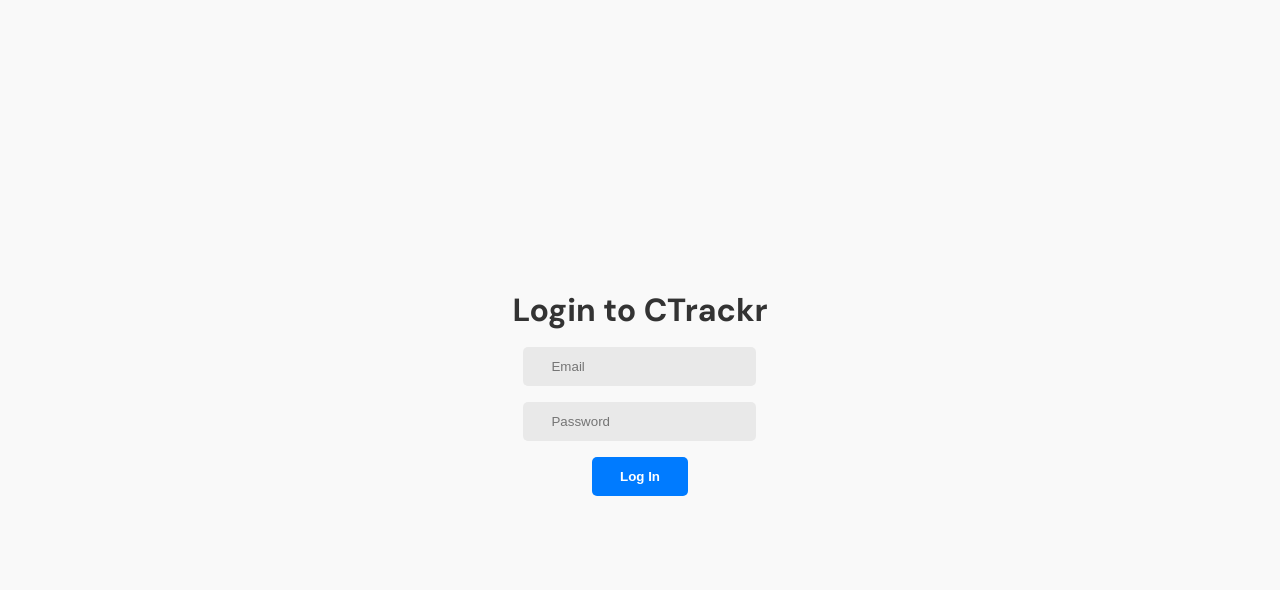
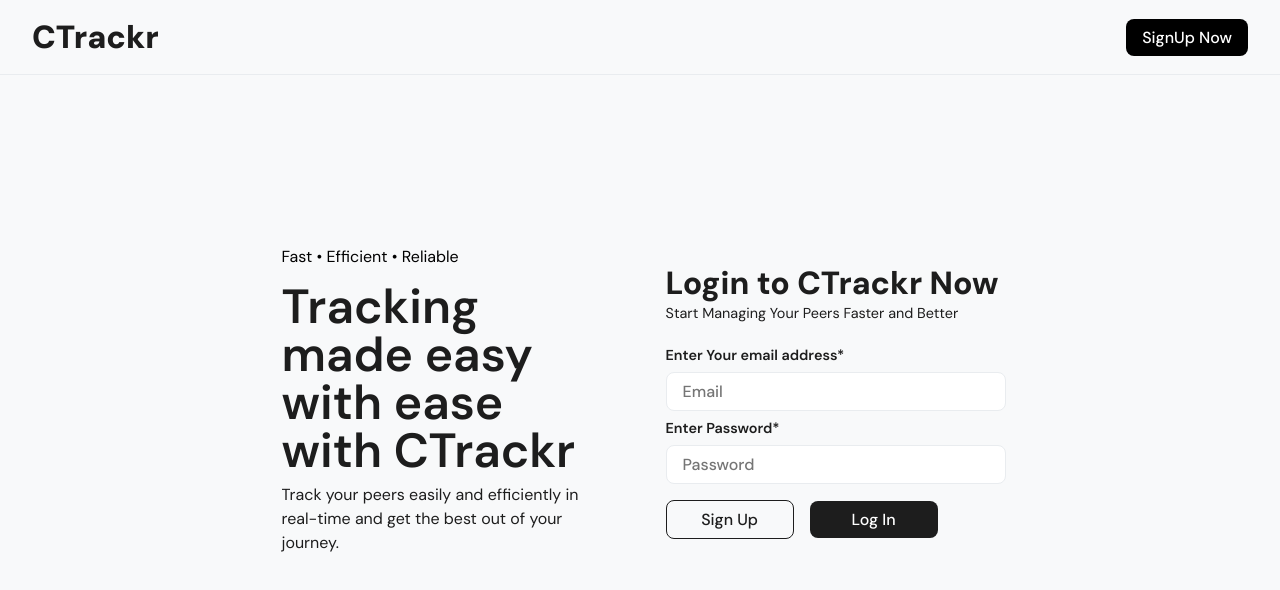
Before and after one commit to AswinAsok/ctrackr, a React (Vite) app: page / in a window 1280 px wide. Shown: the top 590 px of the page. Built offline with nearby package versions, Linux system fonts and the light colour scheme; no server answers.

Commit message:
feat(login):ui-revamped

```diff
--- a/src/pages/Auth/Login.module.css
+++ b/src/pages/Auth/Login.module.css
@@ -1,81 +1,166 @@
 .themeContainer {
-    min-height: 100vh;
-    min-width: 100vw;
-
     display: flex;
-    flex-direction: column;
     justify-content: center;
     align-items: center;
+    height: 100vh;
+    background-color: #f8f9fa;
+}
 
+.navbarContainer {
+    background-color: #f8f9fa;
+    border-bottom: 1px solid #e9ecef;
+    padding: 1rem 2rem;
+    display: flex;
+    justify-content: space-between;
+    align-items: center;
+
+    position: fixed;
+    top: 0;
+    left: 0;
+    right: 0;
+    z-index: 1000;
+}
+
+.navbarHeaderText {
     font-family: "DM Sans", sans-serif;
+
+    font-size: 2rem;
+    font-weight: 900;
+    color: #1d1d1d;
+}
+
+.authContainer {
+    display: flex;
+    flex-direction: row;
+    justify-content: space-between;
+    align-items: center;
+    flex-wrap: wrap;
+    column-gap: 4rem;
+}
+
+.signUpButton {
+    background-color: #000000;
+    color: white;
+    padding: 0.5rem 1rem;
+    border-radius: 0.5rem;
+    border: none;
+    font-family: "DM Sans", sans-serif;
+    font-weight: 500;
+    font-size: 1rem;
+    cursor: pointer;
+}
+
+.authHeader {
+    font-family: "DM Sans", sans-serif;
+    font-size: 2rem;
+    font-weight: 800;
+    color: #1d1d1d;
+}
+
+.authSubHeader {
+    font-family: "DM Sans", sans-serif;
+    font-size: 0.9rem;
+    font-weight: 400;
+    color: #1d1d1d;
 }
 
 .formContainer {
     display: flex;
     flex-direction: column;
-    justify-content: center;
-    align-items: center;
+    justify-content: flex-start;
+    align-items: flex-start;
+    margin-top: 1rem;
 }
 
-.authHeader {
-    font-size: 2rem;
-    font-weight: 700;
-    color: var(--text-color);
-    margin-bottom: 1rem;
+.inputContainer {
+    display: flex;
+    flex-direction: column;
+    justify-content: flex-start;
+    align-items: flex-start;
+    margin-top: 0.5rem;
+}
+
+.inputLabel {
+    font-family: "DM Sans", sans-serif;
+    font-size: 0.9rem;
+    font-weight: 600;
+    color: #1d1d1d;
 }
 
 .authInput {
-    padding: 0.75rem 1.75rem;
-    margin-bottom: 1rem;
-    border: none;
-    border-radius: 5px;
-    background-color: #e9e9e9;
+    font-family: "DM Sans", sans-serif;
+    font-size: 1rem;
+    font-weight: 500;
+    color: #1d1d1d;
+    min-width: 17rem;
+    padding: 0.5rem 1rem;
+    border: 1px solid #e9ecef;
+    border-radius: 0.5rem;
+    margin-top: 0.5rem;
+    width: 100%;
 }
 
 .authButton {
-    padding: 0.75rem 1.75rem;
+    background-color: #1d1d1d;
+    color: white;
+    padding: 0.5rem 1rem;
+    border-radius: 0.5rem;
+    border: none;
+    font-family: "DM Sans", sans-serif;
+    font-weight: 500;
+    font-size: 1rem;
+    cursor: pointer;
+    margin-top: 1rem;
 
-    border: none;
-    border-radius: 5px;
-    background-color: var(--primary-color);
-    color: white;
-    font-weight: 700;
+    min-width: 8rem;
+}
+
+.secondaryAuthButton {
+    background-color: #f8f9fa;
+    color: #1d1d1d;
+    padding: 0.5rem 1rem;
+    border-radius: 0.5rem;
+    border: 1px solid #1d1d1d;
+    font-family: "DM Sans", sans-serif;
+    font-weight: 500;
+    font-size: 1rem;
     cursor: pointer;
+    margin-top: 1rem;
 
+    min-width: 8rem;
+}
+
+.buttons {
     display: flex;
-    flex-direction: row;
-    column-gap: 0.5rem;
+    justify-content: flex-start;
+    align-items: center;
+    column-gap: 1rem;
+    width: 100%;
+}
 
+.authLeftText {
+    font-family: "DM Sans", sans-serif;
+    font-size: 3rem;
+    font-weight: 500;
+    color: #1d1d1d;
+    text-align: left;
+    line-height: 3rem;
+    font-weight: 600;
+    max-width: 20rem;
+    margin-bottom: 0.5rem;
+}
+
+.authLeftSubText {
+    font-family: "DM Sans", sans-serif;
+    font-size: 1rem;
+    font-weight: 500;
+    color: #1d1d1d;
+    text-align: left;
+    line-height: 1.5rem;
+    font-weight: 400;
+    max-width: 20rem;
+}
+
+.leftSideFeatures {
     margin-bottom: 1rem;
 }
-
-.orDivider {
-    display: flex;
-    align-items: center;
-    text-align: center;
-    color: var(--text-color);
-    margin: 1rem 0;
-}
-
-.orDivider hr {
-    flex: 1;
-    border: none;
-    height: 1px;
-    width: 9rem;
-
-    color: #000;
-    background-color: #333232;
-}
-
-.orDivider span {
-    padding: 0 1rem;
-    color: var(--text-color);
-    font-weight: 700;
-}
-
-.joinRoom {
-    display: flex;
-    flex-direction: row;
-    align-items: center;
-    justify-content: center;
-}
--- a/src/pages/Auth/Login.tsx
+++ b/src/pages/Auth/Login.tsx
@@ -3,7 +3,7 @@ import AppContext from "../../contexts/appContext";
 import styles from "./Login.module.css";
 import { login } from "./services";
 
-import { useNavigate } from "react-router-dom";
+import { Link, useNavigate } from "react-router-dom";
 import { PulseLoader } from "react-spinners";
 
 const Login = () => {
@@ -22,9 +22,27 @@ const Login = () => {
 
     return (
         <div className={styles.themeContainer}>
+            <nav className={styles.navbarContainer}>
+                <p className={styles.navbarHeaderText}>CTrackr</p>
+                <button className={styles.signUpButton}>SignUp Now</button>
+            </nav>
             <div className={styles.authContainer}>
-                <p className={styles.authHeader}>Login to CTrackr</p>
+                <div className={styles.authLeftSide}>
+                    <p className={styles.leftSideFeatures}>Fast • Efficient • Reliable</p>
+                    <p className={styles.authLeftText}>Tracking made easy with ease with CTrackr</p>
+                    <p className={styles.authLeftSubText}>
+                        Track your peers easily and efficiently in real-time and get the best out of
+                        your journey.
+                    </p>
+                </div>
+                <div className={styles.authRightSide}>
+                    <p className={styles.authHeader}>Login to CTrackr Now</p>
+                    <p className={styles.authSubHeader}>
+                        Start Managing Your Peers Faster and Better
+                    </p>
                     <form onSubmit={handleSubmit} className={styles.formContainer}>
+                        <div className={styles.inputContainer}>
+                            <p className={styles.inputLabel}>Enter Your email address*</p>
                             <input
                                 type="email"
                                 name="username"
@@ -32,6 +50,9 @@ const Login = () => {
                                 required
                                 className={styles.authInput}
                             />
+                        </div>
+                        <div className={styles.inputContainer}>
+                            <p className={styles.inputLabel}>Enter Password*</p>
                             <input
                                 type="password"
                                 name="password"
@@ -39,11 +60,18 @@ const Login = () => {
                                 required
                                 className={styles.authInput}
                             />
+                        </div>
+                        <div className={styles.buttons}>
+                            <Link to="/signup">
+                                <button className={styles.secondaryAuthButton}>Sign Up</button>
+                            </Link>
                             <button type="submit" className={styles.authButton}>
                                 Log In
-                        <PulseLoader loading={loading} color="#ffffff" size={10}/>
+                                <PulseLoader loading={loading} color="#ffffff" size={10} />
                             </button>
+                        </div>
                     </form>
+                </div>
             </div>
         </div>
     );
```
Lines whose indentation alone changed are shown as unchanged.
